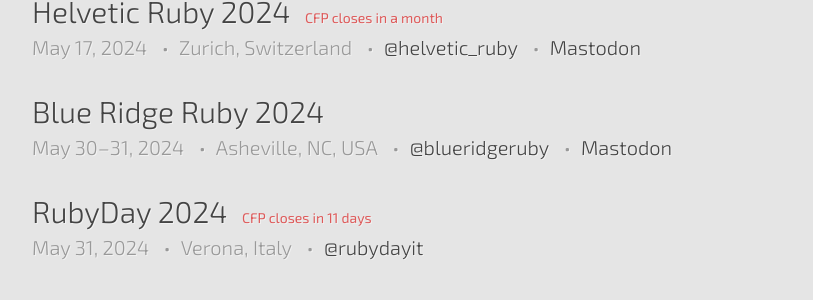
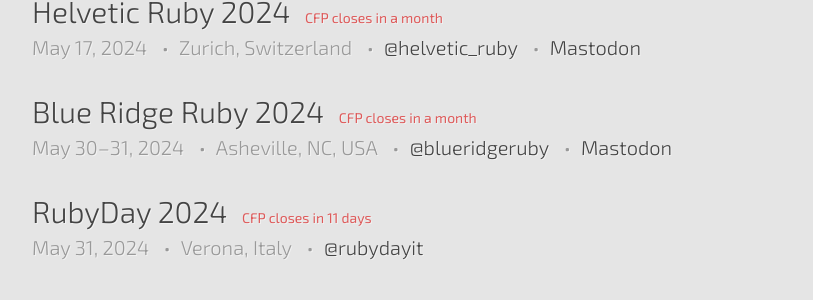
Before and after one commit to ruby-conferences/ruby-conferences.github.io, a Jekyll site: the page built from index.html, in a window 1280 px wide and 900 px high, scrolled down 1318 px. Shown: the part 151-451 px from the top of the window, without its empty margins (208-1021 px from the left). Built offline with Jekyll 4.4.1, drawn with Linux system fonts in a browser that asks for light colours.

Commit message:
Add Blue Ridge Ruby 2024 CFP (#571)

```diff
--- a/_data/conferences.yml
+++ b/_data/conferences.yml
@@ -2510,6 +2510,8 @@
   url: https://blueridgeruby.com
   twitter: blueridgeruby
   mastodon: https://ruby.social/@blueridgeruby
+  cfp_phrase: CFP closes
+  cfp_date: 2024-03-01
 
 - name: RubyDay 2024
   location: Verona, Italy
```
